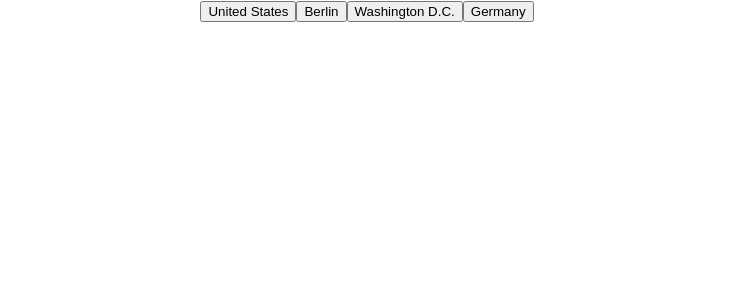
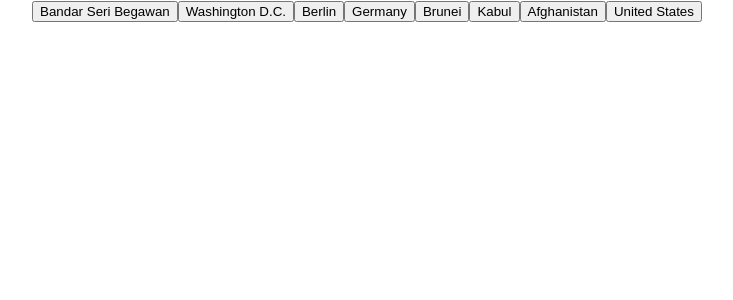
Before and after one commit to t0pth4t/react-test-practice, a React (Create React App) app: page / in a window 1280 px wide. Shown: the top 300 px of the page, without its empty margins (273-1006 px from the left). Built offline with nearby package versions, Linux system fonts and the light colour scheme.

Commit message:
add more countries

```diff
--- a/src/App.js
+++ b/src/App.js
@@ -4,7 +4,7 @@
 function App() {
   return (
     <div className="App">
-      <Test data={{"Germany":"Berlin", "United States": "Washington D.C."}}/>
+      <Test data={{"Germany":"Berlin", "United States": "Washington D.C.", "Afghanistan":"Kabul","Brunei":"Bandar Seri Begawan"}}/>
     </div>
   );
 }
```
